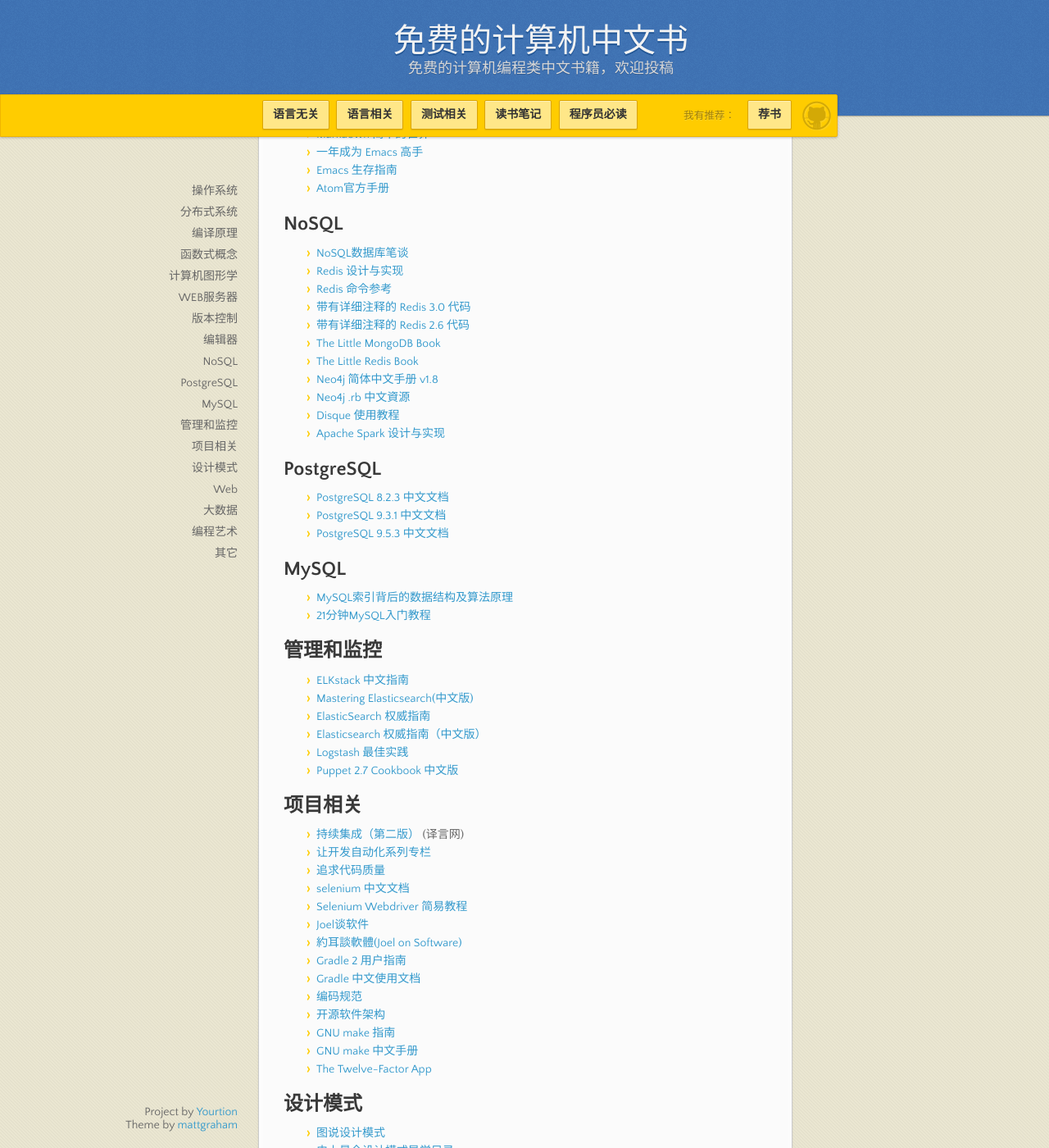
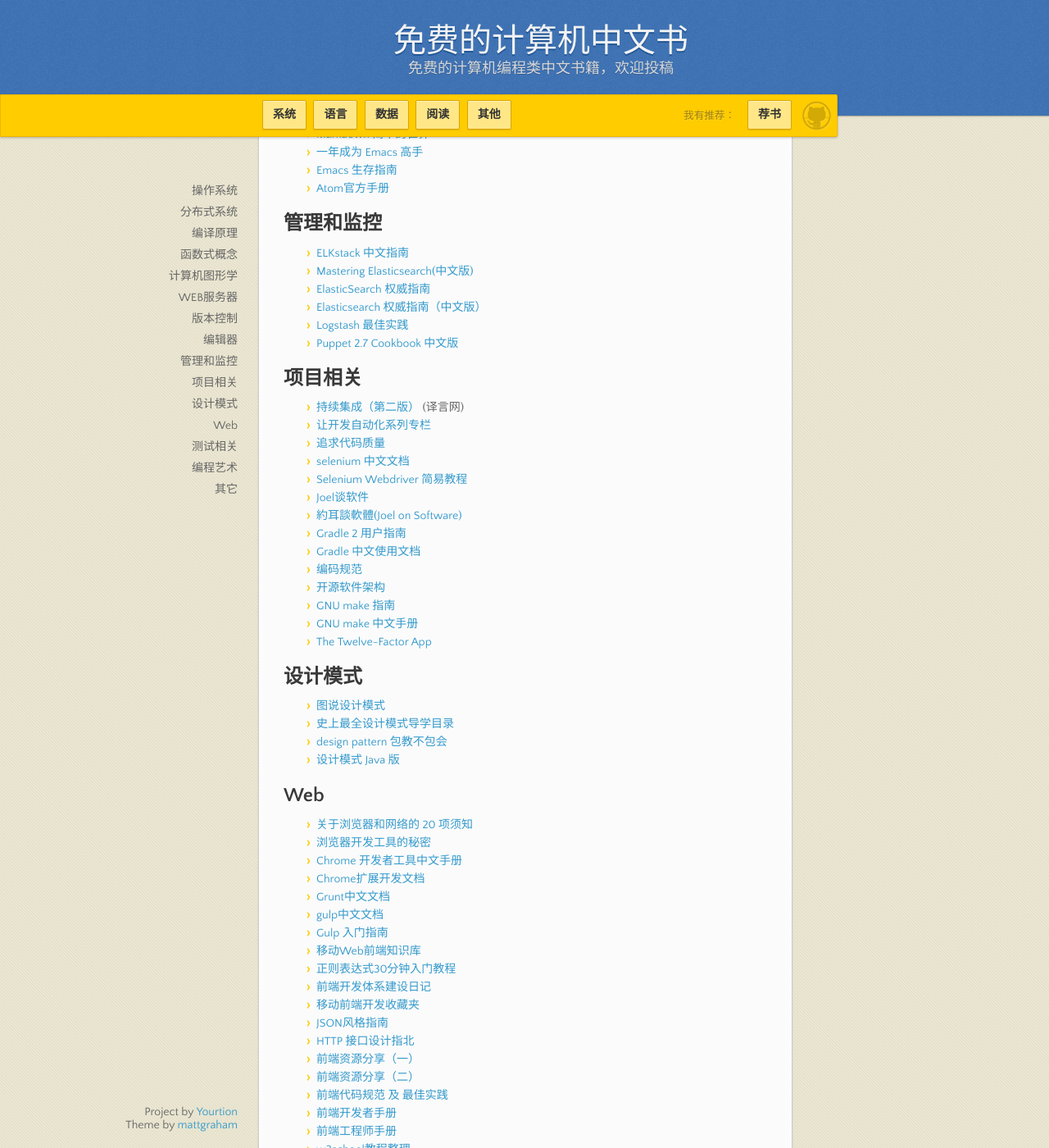
Before and after one commit to yourtion/FreeProgrammingBooksCN, a Jekyll site: the page built from system.md, in a window 1280 px wide and 1400 px high, scrolled down 1785 px. Shown: the whole window at 82% size. Built offline with Jekyll 4.4.1, drawn with Linux system fonts in a browser that asks for light colours; nearby versions of some CDN libraries; our own code applies the rules of GitHub Pages for plain Markdown files; some of the changed text lies outside the part shown.

Commit message:
更新目录架构

```diff
--- a/_layouts/default.html
+++ b/_layouts/default.html
@@ -23,11 +23,11 @@
       <div id="banner">
         <span id="logo"></span>
         <ul class="menu">
-          <li><a href="system.html" class="button"><strong>语言无关</strong></a></li>
-          <li><a href="language.html" class="button"><strong>语言相关</strong></a></li>
-          <li><a href="test.html" class="button"><strong>测试相关</strong></a></li>
-          <li><a href="reading.html" class="button"><strong>读书笔记</strong></a></li>
-          <li><a href="other.html" class="button"><strong>程序员必读</strong></a></li>
+          <li><a href="system.html" class="button"><strong>系统</strong></a></li>
+          <li><a href="language.html" class="button"><strong>语言</strong></a></li>
+          <li><a href="data.html" class="button"><strong>数据</strong></a></li>
+          <li><a href="reading.html" class="button"><strong>阅读</strong></a></li>
+          <li><a href="other.html" class="button"><strong>其他</strong></a></li>
         </ul>
         <div class="downloads">
           <span>我有推荐：</span>
--- a/system.md
+++ b/system.md
@@ -84,31 +84,6 @@ layout: default
 * [Emacs 生存指南](http://lifegoo.pluskid.org/upload/blog/152/Survive.in.Emacs.pdf)
 * [Atom官方手册](https://atom-china.org/t/atom/62)
 
-## NoSQL
-
-* [NoSQL数据库笔谈](http://old.sebug.net/paper/databases/nosql/Nosql.html)
-* [Redis 设计与实现](http://redisbook.com/)
-* [Redis 命令参考](http://redisdoc.com/)
-* [带有详细注释的 Redis 3.0 代码](https://github.com/huangz1990/redis-3.0-annotated)
-* [带有详细注释的 Redis 2.6 代码](https://github.com/huangz1990/annotated_redis_source)
-* [The Little MongoDB Book](https://github.com/justinyhuang/the-little-mongodb-book-cn/blob/master/mongodb.md)
-* [The Little Redis Book](https://github.com/JasonLai256/the-little-redis-book/blob/master/cn/redis.md)
-* [Neo4j 简体中文手册 v1.8](http://docs.neo4j.org.cn/)
-* [Neo4j .rb 中文資源](http://neo4j.tw/)
-* [Disque 使用教程](http://disquebook.com)
-* [Apache Spark 设计与实现](https://github.com/JerryLead/SparkInternals/tree/master/markdown)
-
-## PostgreSQL
-
-* [PostgreSQL 8.2.3 中文文档](http://works.jinbuguo.com/postgresql/menu823/index.html)
-* [PostgreSQL 9.3.1 中文文档](http://www.postgres.cn/docs/9.3/index.html)
-* [PostgreSQL 9.5.3 中文文档](http://www.postgres.cn/docs/9.5/index.html)
-
-## MySQL
-
-* [MySQL索引背后的数据结构及算法原理](http://blog.codinglabs.org/articles/theory-of-mysql-index.html)
-* [21分钟MySQL入门教程](http://www.cnblogs.com/mr-wid/archive/2013/05/09/3068229.html)
-
 ## 管理和监控
 
 * [ELKstack 中文指南](http://kibana.logstash.es)
@@ -172,13 +147,9 @@ layout: default
 * [3 Web Designs in 3 Weeks](https://www.gitbook.com/book/juntao/3-web-designs-in-3-weeks/details)
 * [站点可靠性工程](https://github.com/hellorocky/Site-Reliability-Engineering)
 
-## 大数据
+## 测试相关
 
-* [大数据/数据挖掘/推荐系统/机器学习相关资源](https://github.com/Flowerowl/Big-Data-Resources)
-* [面向程序员的数据挖掘指南](https://github.com/egrcc/guidetodatamining)
-* [大型集群上的快速和通用数据处理架构](https://code.csdn.net/CODE_Translation/spark_matei_phd)
-* [数据挖掘中经典的算法实现和详细的注释](https://github.com/linyiqun/DataMiningAlgorithm)
-* [Spark 编程指南简体中文版](https://aiyanbo.gitbooks.io/spark-programming-guide-zh-cn/content/)
+* [移动APP自动化测试优秀框架Appium API Reference V1.2.0 CN](http://appium.io/slate/cn/v1.2.0/)
 
 ## 编程艺术
 
```
Also changed, not shown: data.md (added, +35 -0 lines), test.md (deleted, +0 -7 lines).
